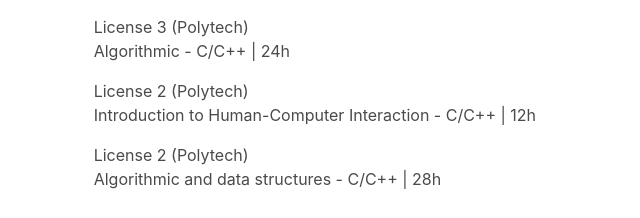
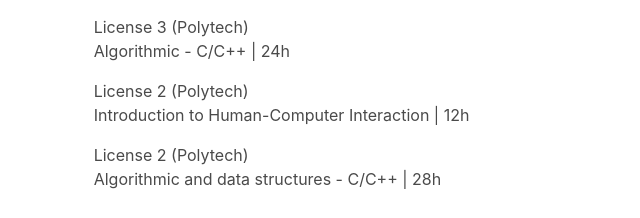
Before and after one commit to Sando-rj/Sando-rj.github.io, a website: page index.html in a window 1280 px wide. Shown: the part 1722-1940 px from the top of the page, 2-642 px from the left. Drawn offline with nearby package versions, Linux system fonts and the light colour scheme.

Commit message:
Update index.html

```diff
--- a/index.html
+++ b/index.html
@@ -198,7 +198,7 @@
                         License 2 (Polytech)
                     </div>
                     <div>
-                        Introduction to Human-Computer Interaction - C/C++ | 12h
+                        Introduction to Human-Computer Interaction | 12h
                     </div>
                 </article>
             </li>
```
